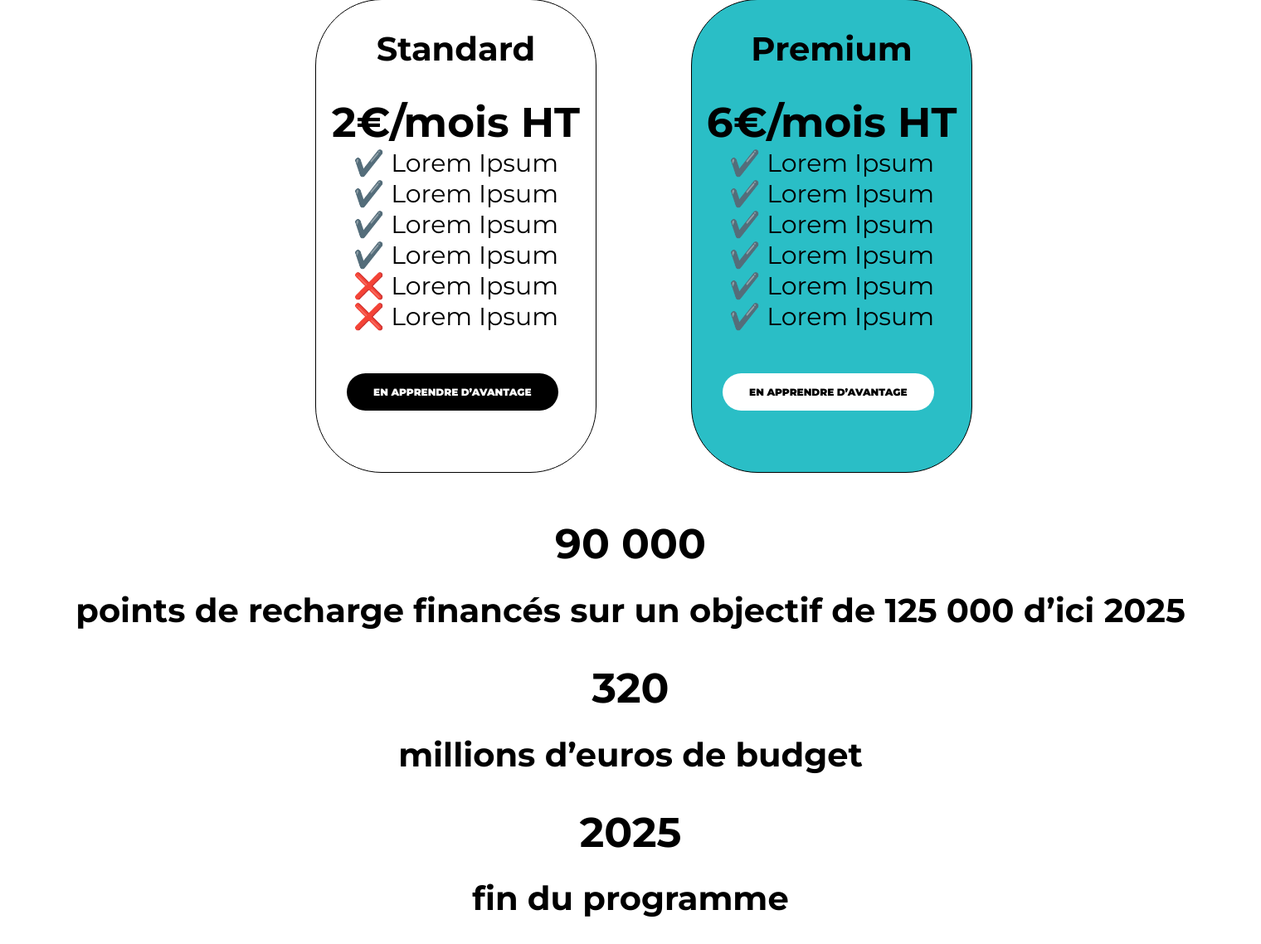
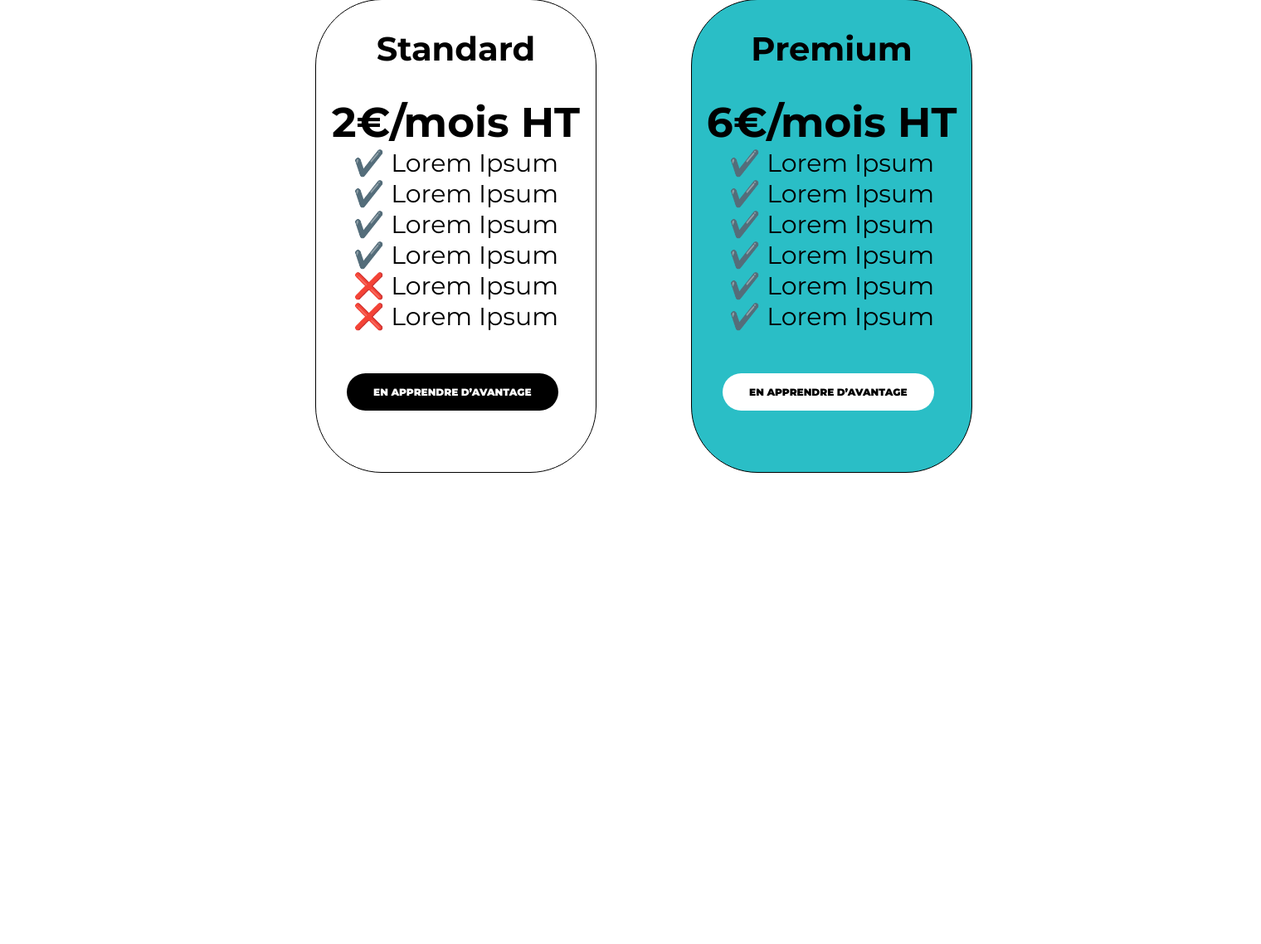
Before and after one commit to JupiterD-aurel/Supervision, a PHP site: page /produit.php in a window 1520 px wide; the page is wider, and only the part inside the window is pictured. Shown: the part 1286-2424 px from the top of that part at 83% size. After the commit the page ends 1856 px from the top of that part, so only its background shows below. Run offline with PHP 8.4, Linux system fonts and the light colour scheme.

Commit message:
random pull

```diff
--- a/Site/Css/link.css
+++ b/Site/Css/link.css
@@ -504,9 +504,10 @@ color: #000000;
 }
 
 .part2{
-width: 364px;
-height: 416px;
-background: #1D1D1B;
 margin-left: 5%;
+}
 
+.part2 img{
+width: 55rem;
+height: 50rem;
 }
--- a/Site/histoire.php
+++ b/Site/histoire.php
@@ -19,7 +19,7 @@
 	</div>
 
 	<div class="part2">
-
+		<img src="image/charging-pistol-in-socket-at-charging-station.jpg" alt="charging" srcset="">
 	</div>
 </div>
 
--- a/Site/produit.php
+++ b/Site/produit.php
@@ -13,7 +13,7 @@
 <body>
 
 <div class="produit">
-	<div class="rectangle1"><img src="image/charging-pistol-in-socket-at-charging-station.jpg" alt="charging"></div>
+	<div class="rectangle1"><img src="image/electric-car-power-charging.jpg" alt="charging"></div>
 	<div class="rectangle2">
 	<div class="text1">
 		<h1>Produit.</h1>
@@ -72,14 +72,6 @@
 </div>
 	</div>
 
-	<div class="valeurs">
-		<h2>90 000</h2>
-			<h5> points de recharge financés sur un objectif de 125 000 d’ici 2025</h5>
-		<h2>320</h2>
-			<h5>millions d’euros de budget</h5>
-		<h2>2025</h2>
-			<h5>fin du programme</h5>
-	</div>
 
 </div>
 
```
